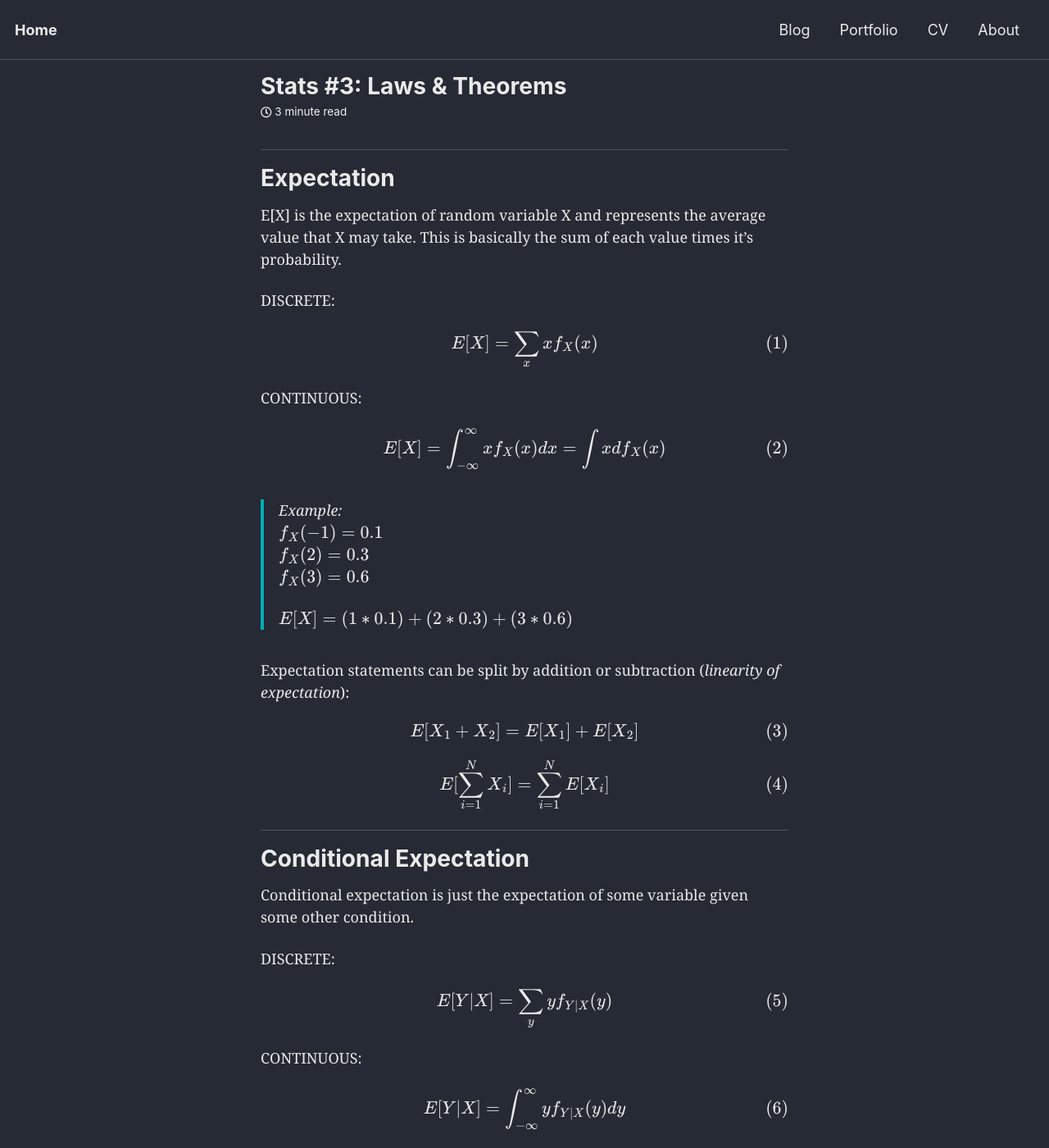
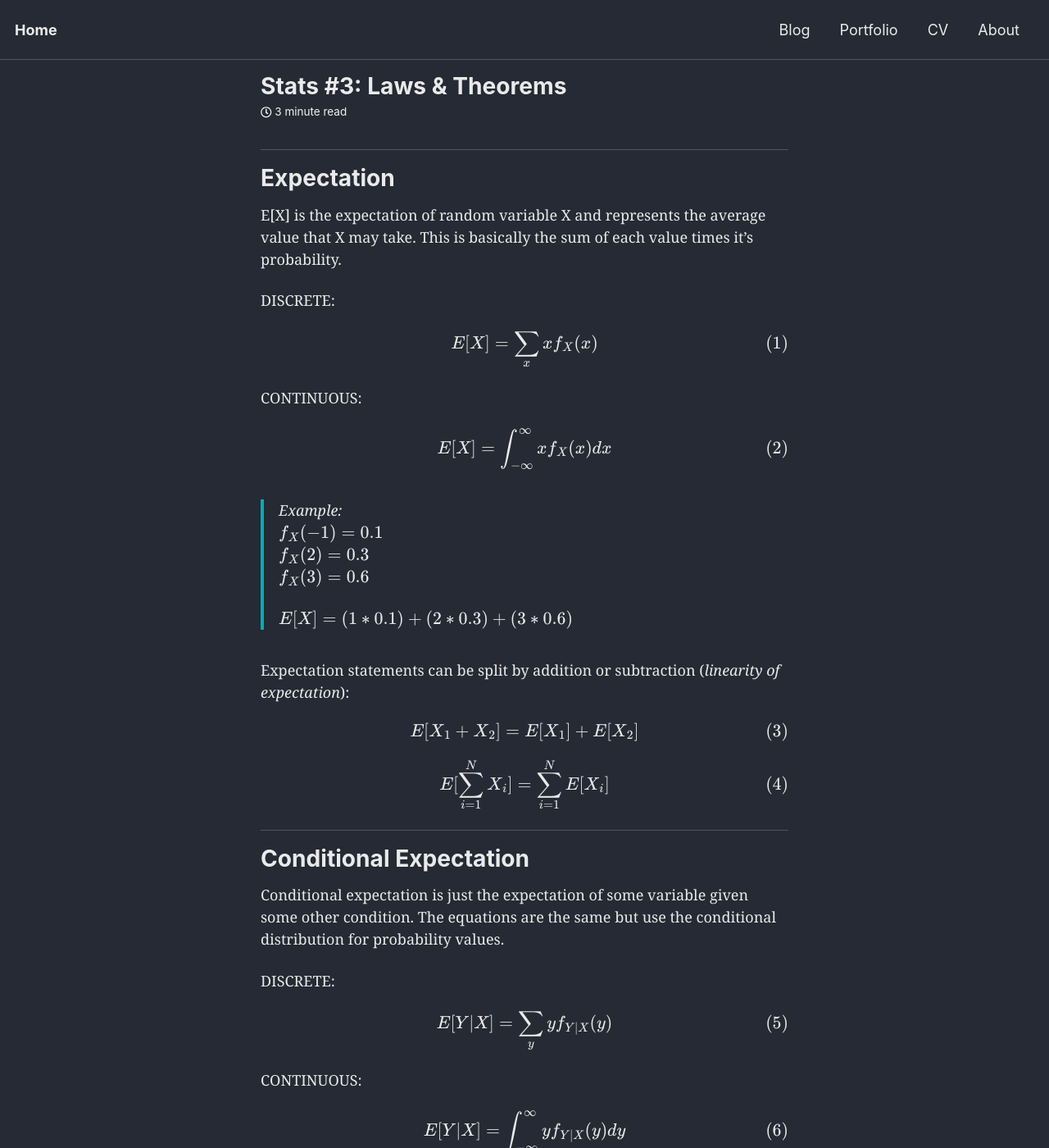
Before and after one commit to mdwcrft/mdwcrft.github.io, a Jekyll site: the page built from _posts/2019-04-03-S3-laws&theorems.md, in a window 1280 px wide and 1400 px high. Shown: the whole window at 82% size. Built offline with Jekyll 4.4.1, drawn with Linux system fonts in a browser that asks for light colours; cached includes are drawn as plain includes; nearby versions of some CDN libraries; formulas are drawn with MathJax 3; some of the changed text lies outside the part shown.

Commit message:
Formatting

```diff
--- a/_posts/2019-04-03-S3-laws&theorems.md
+++ b/_posts/2019-04-03-S3-laws&theorems.md
@@ -17,7 +17,7 @@
 
 CONTINUOUS:
 
-$$E[X] = \int_{-\infty}^{\infty} xf_X(x)dx = \int xdf_X(x)$$
+$$E[X] = \int_{-\infty}^{\infty} xf_X(x)dx$$
 
 > *Example*:
 > $f_X(-1) = 0.1$
@@ -35,7 +35,7 @@
 ---
 # Conditional Expectation
 
-Conditional expectation is just the expectation of some variable given some other condition.
+Conditional expectation is just the expectation of some variable given some other condition. The equations are the same but use the conditional distribution for probability values.
 
 DISCRETE:
 
@@ -106,7 +106,7 @@
 ---
 # Law of the Unconscious Statistician
 
-LOTUS is a rule that is used to calculate the expectation of a function of a random variable $g(X)$. This is useful if we know the probability distribution of $X$ but don't know the distribution of $g(X)$.
+LOTUS is a rule that is used to calculate the expectation of a function of a random variable $g(X)$. This is useful if we know the probability distribution of $X$ but don't know the distribution of $g(X)$. The equations are the same as normal expectation, with a function $g(x)$ substituted for $x$.
 
 $$E[Y] = E[g(X)] = \int g(x)dF_X(x)$$
 
@@ -148,7 +148,7 @@
 
 ### Markhov's Inequality
 
-The Markhov inequality gives an upper bound to the probaility of a non-negative function of a random variable exceeding some positive constant.
+The Markhov inequality gives an upper bound to the probability of a non-negative function of a random variable exceeding some positive constant.
 
 ### Chebychev's Inequality
 
```
